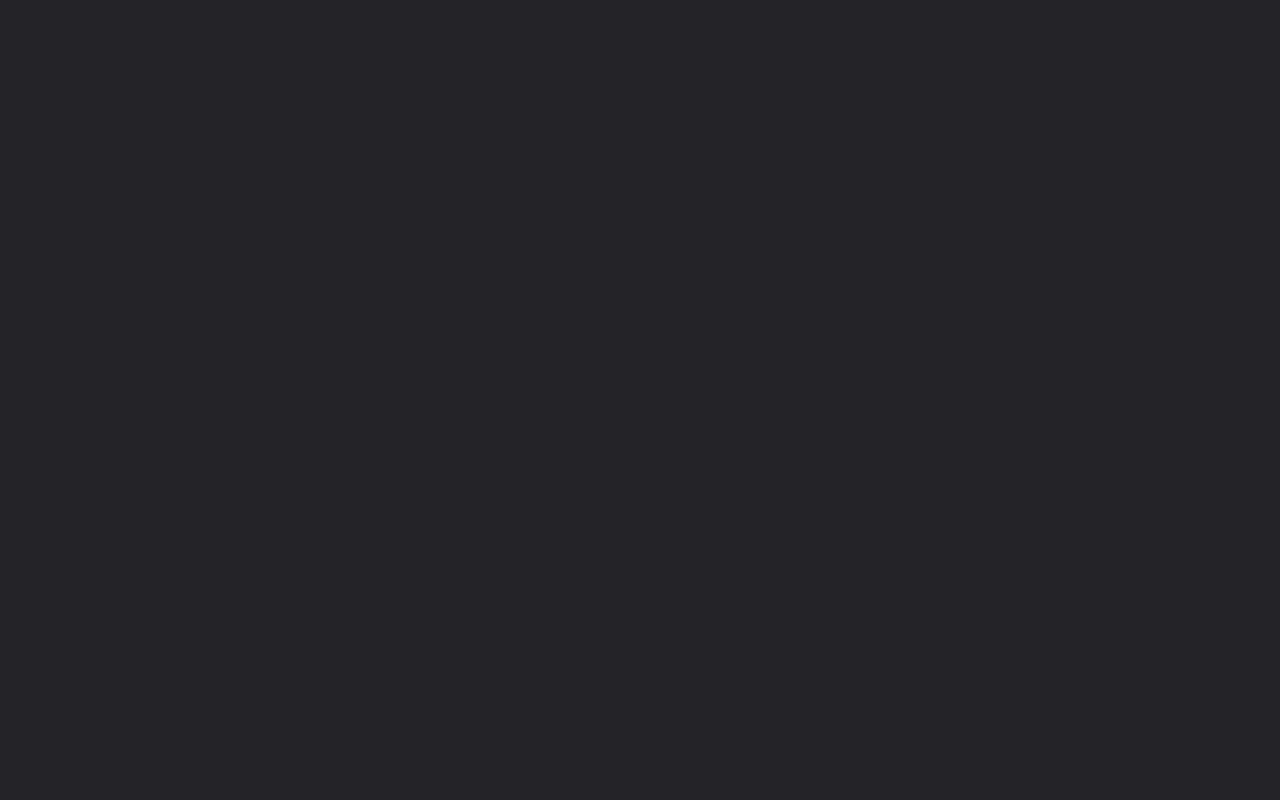
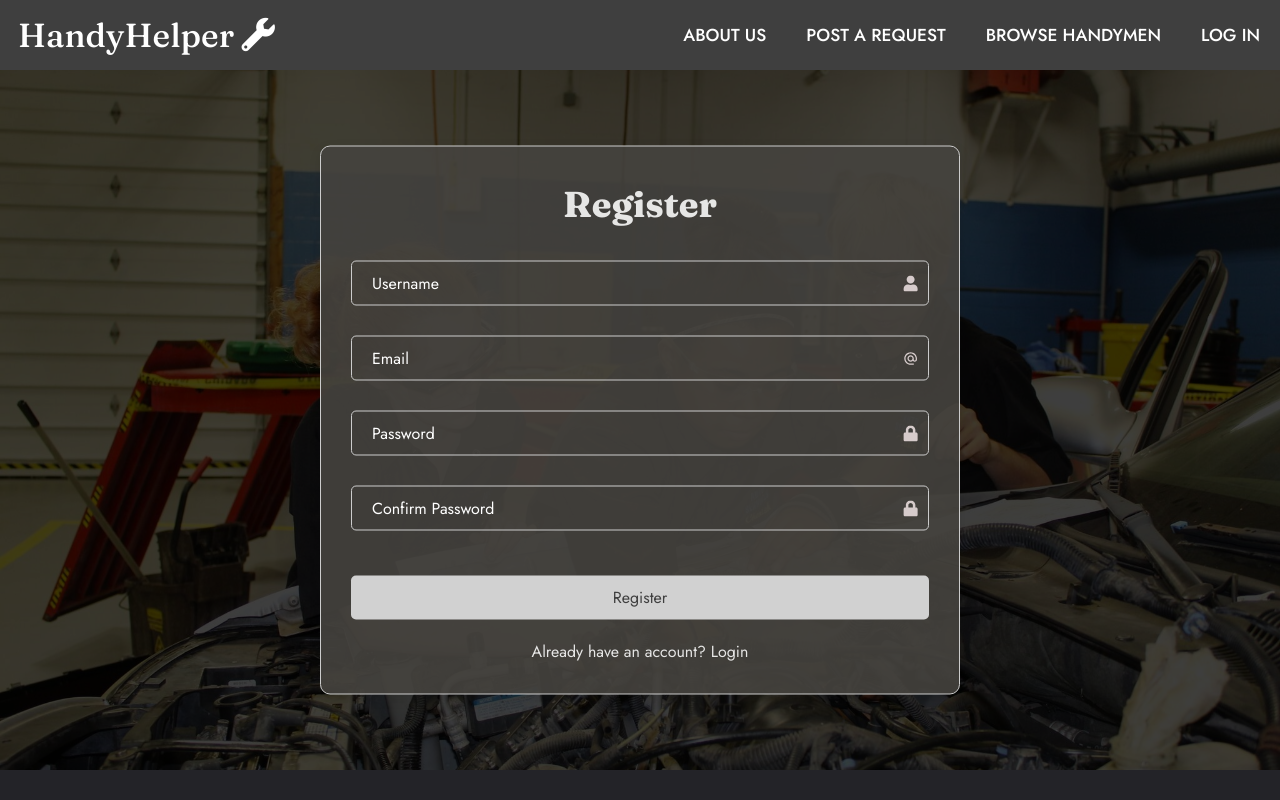
Before and after one commit to CS222-UIUC/project-team-74, a React (Vite) app in the folder frontend/: page /register in a window 1280 px wide. Before the commit this address had no page. Built offline with nearby package versions, Linux system fonts and the light colour scheme.

Commit message:
Implement Register page, style Login and Register pages, and establish navigation between them

```diff
--- a/frontend/src/components/Hero_Homepage.jsx
+++ b/frontend/src/components/Hero_Homepage.jsx
@@ -9,7 +9,7 @@ function Hero_Homepage() {
             <div id="adv-homepage">FASTEST<br/>CHEAPEST<br/>MOST CONVENIENT</div>
             <div>
             <div id="text-above-button-homepage">What are you waiting for?</div>
-            <Link to="/" id="button-homepage">FIND YOUR HANDYMEN NOW</Link>
+            <Link to="/post" id="button-homepage">FIND YOUR HANDYMEN NOW</Link>
             </div>
         </div>
         <img id="repair-homepage" src='/images/image3.jpeg' alt='repair man' />
@@ -30,8 +30,8 @@ function Hero_Homepage() {
     <div className="section-homepage" style={{ height: "500px" }}>
       <div className="grid-container-homepage">
         <div id="review-title-homepage">Review</div>
-        <Link to="/" id="button-end1-homepage">Find Your Handymen</Link>
-        <Link to="/" id="button-end2-homepage">Browse Handyman Profile</Link>
+        <Link to="/post" id="button-end1-homepage">Find Your Handymen</Link>
+        <Link to="/browse" id="button-end2-homepage">Browse Handyman Profile</Link>
         <div id="review-text-homepage">&quot;HandyHelper made it incredibly easy to find trustworthy handymen. I quickly connected with a local student for a repair, and the whole process—from messaging to payment—was seamless. Highly recommend it for college students needing affordable, reliable help!&quot;</div>
       </div>
     </div>
--- a/frontend/src/components/LoginComp.jsx
+++ b/frontend/src/components/Hero_Login.jsx
@@ -1,14 +1,14 @@
-import styles from './LoginComp.module.css';
+import styles from './Hero_Login_and_Register.module.css';
 import { FaLock } from "react-icons/fa";
 import { FaUser } from "react-icons/fa";
+import { Link } from 'react-router-dom';
 
 function LoginComp() {
     return (
         <div className={styles.wrapperwrapper}>
-            <img id='bg-image-login' src='public\images\image6.jpg' />
         <div className={styles.wrapper}>
             <form action="">
-                <h1>Login</h1>
+                <h1 style={{ fontWeight: 750, fontFamily: "Fraunces" }}>Login</h1>
                 <div className={styles['input-box']}>
                     <input type="text" placeholder="Username" required />
                     <FaUser className={styles.icon} />
@@ -25,7 +25,7 @@ function LoginComp() {
                 <button type="submit" className = {styles.loginbutton}>Login</button>
 
                 <div className={styles['register-link']}>
-                    <p>Don't have an account? <a href="#">Register</a></p>
+                    <p>Don&apos;t have an account? <Link to="/register">Register</Link></p>
                 </div>
             </form>
         </div>
--- a/frontend/src/components/LoginComp.module.css
+++ b/frontend/src/components/Hero_Login_and_Register.module.css
@@ -1,3 +1,22 @@
+.wrapperwrapper {
+  position: relative;
+  background-image: url('/images/image4.jpg');
+  background-size: cover;
+  background-position: center;
+  height: 700px;
+}
+
+.wrapperwrapper::before {
+  content: '';
+  position: absolute;
+  top: 0;
+  left: 0;
+  right: 0;
+  bottom: 0;
+  background-color: rgba(0, 0, 0, 0.75);
+  pointer-events: none;
+}
+
 .input-box {
     display: flex;
     align-items: center;
@@ -34,15 +53,15 @@
     margin-top: 15px;
     width: 100%;
     padding: 10px;
-    background-color: #4CAF50;
-    color: white;
+    background-color: #d1d1d1;
+    color: rgb(63, 63, 63);
     border: none;
     border-radius: 5px;
     cursor: pointer;
   }
   .loginbutton:hover {
 
-    background-color: #3dd242;
+    background-color: #e8e8e8;
     transition: 500ms;
 
 
@@ -58,10 +77,8 @@
     border: 1px solid #ccc;
     border-radius: 10px;
     box-shadow: 0px 4px 12px rgba(0, 0, 0, 0.1);
-    background: rgba(105, 90, 205, 0.88);
-
-
-
+    background: rgba(69, 67, 63, 0.9);
+    font-family: "Jost", sans-serif;
 }
 
 .wrapper h1{
--- /dev/null
+++ b/frontend/src/components/Hero_Register.jsx
@@ -0,0 +1,41 @@
+import styles from './Hero_Login_and_Register.module.css';
+import { FaLock } from "react-icons/fa";
+import { FaUser } from "react-icons/fa";
+import { MdAlternateEmail } from "react-icons/md";
+import { Link } from 'react-router-dom';
+
+function Hero_Register() {
+    return (
+        <div className={styles.wrapperwrapper}>
+            <div className={styles.wrapper}>
+                <form action="">
+                    <h1 style={{ fontWeight: 750, fontFamily: "Fraunces" }}>Register</h1>
+                    <div className={styles['input-box']}>
+                        <input type="text" placeholder="Username" required />
+                        <FaUser className={styles.icon} />
+                    </div>
+                    <div className={styles['input-box']}>
+                        <input type="email" placeholder="Email" required />
+                        <MdAlternateEmail className={styles.icon} />
+                    </div>
+                    <div className={styles['input-box']}>
+                        <input type="password" placeholder="Password" required />
+                        <FaLock className={styles.icon} />
+                    </div>
+                    <div className={styles['input-box']}>
+                        <input type="password" placeholder="Confirm Password" required />
+                        <FaLock className={styles.icon} />
+                    </div>
+
+                    <button type="submit" className={styles.loginbutton}>Register</button>
+
+                    <div className={styles['register-link']}>
+                        <p>Already have an account? <Link to="/login">Login</Link></p>
+                    </div>
+                </form>
+            </div>
+        </div>
+    );
+}
+
+export default Hero_Register;
--- a/frontend/src/main.jsx
+++ b/frontend/src/main.jsx
@@ -9,6 +9,7 @@ import AboutUs from "./pages/AboutUs.jsx";
 import Post from "./pages/Post.jsx";
 import Browse from "./pages/Browse.jsx";
 import Login from "./pages/Login.jsx";
+import Register from "./pages/Register.jsx";
 
 createRoot(document.getElementById("root")).render(
   <StrictMode>
@@ -20,6 +21,7 @@ createRoot(document.getElementById("root")).render(
         <Route path = "/post" element = {<Post />} />
         <Route path = "/browse" element = {<Browse />} />
         <Route path = "/login" element = {<Login />} />
+        <Route path = "/register" element = {<Register />} />
       </Routes>
     </Router>
   </StrictMode>
--- a/frontend/src/pages/Login.jsx
+++ b/frontend/src/pages/Login.jsx
@@ -1,4 +1,4 @@
-import LoginComp from "../components/LoginComp";
+import LoginComp from "../components/Hero_Login";
 import Navbar from "../components/Navbar"
 
 
--- /dev/null
+++ b/frontend/src/pages/Register.jsx
@@ -0,0 +1,18 @@
+
+import Navbar from "../components/Navbar"
+import Hero_Register from "../components/Hero_Register"
+
+
+function Register()
+{
+
+    return(
+        <>
+        <Navbar></Navbar>
+        <Hero_Register/>
+        </>
+    );
+
+}
+
+export default Register
```
Also changed, not shown: frontend/public/images/image4.jpg. Lines whose indentation alone changed are shown as unchanged.
